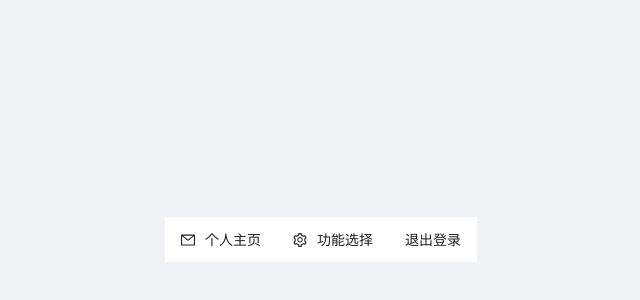
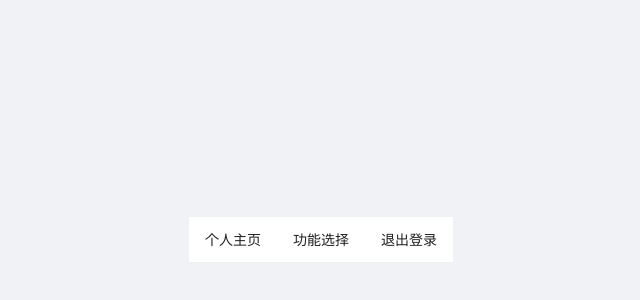
Before and after one commit to zennghuilan/book-menager-fe, a Vue app: page /option in a window 1280 px wide. Shown: the part 160-460 px from the top of the page, without its empty margins (319-959 px from the left). Built offline with nearby package versions, Linux system fonts and the light colour scheme.

Commit message:
完成个人主页以及跳转到主页的功能

```diff
--- a/src/views/Option-page.vue
+++ b/src/views/Option-page.vue
@@ -7,24 +7,19 @@
   />
   <router-view/>
 </template>
-
 <script setup>
-import { h, ref } from 'vue';
+import { ref } from 'vue';
 import { useRouter } from 'vue-router';
-import { MailOutlined, SettingOutlined } from '@ant-design/icons-vue';
-
 const router = useRouter();
 const current = ref(['mail']);
 const items = ref([
   {
     key: 'profile',
-    icon: () => h(MailOutlined),
     label: '个人主页',
     title: '个人主页',
   },
   {
     key: 'functions',
-    icon: () => h(SettingOutlined),
     label: '功能选择',
     title: '功能选择',
     children: [
@@ -49,19 +44,11 @@ const items = ref([
     ],
   },
   {
-  key: 'exit',
-  label: h(
-      'a',
-      {
-        href: '/option',
-        target: '_blank',
-      },
-      '退出登录',
-    ),
+    key: 'exit',
+    label: '退出登录',
     title: '退出登录',
   },
 ]);
-
 const handleMenuClick = ({ key }) => {
   if (key === 'borrow') {
     router.push('/borrow');
@@ -73,7 +60,7 @@ const handleMenuClick = ({ key }) => {
     router.push('/search');
   }
   if (key === 'exit') {
-    router.push('/auth');
+    router.push('/');
   }
 };
 </script>
```
Also changed, not shown: src/views/ReaderHome.vue (added, +32 -0 lines).
